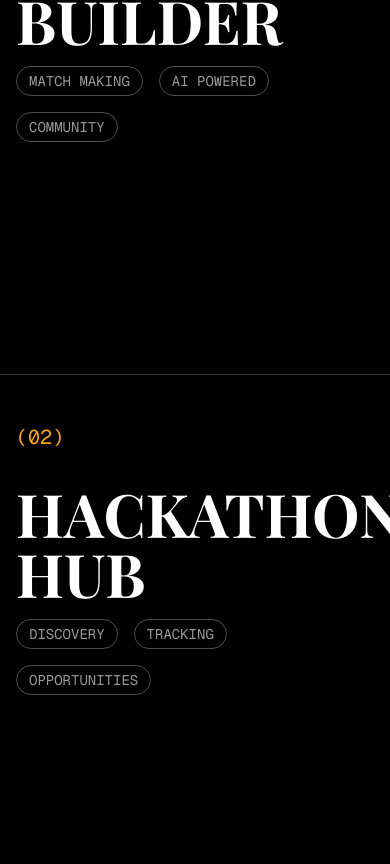
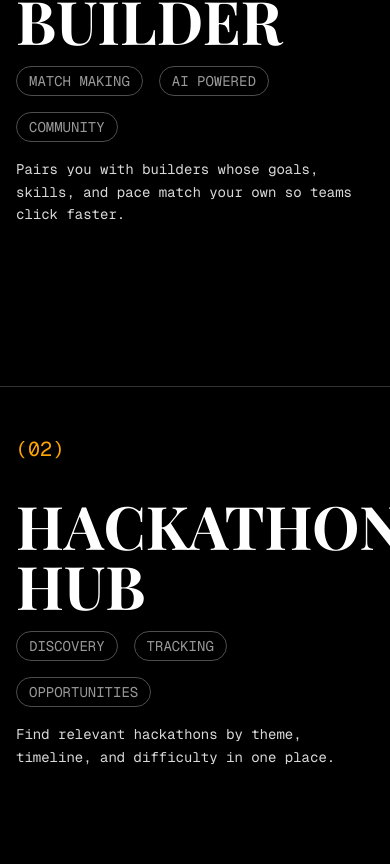
Before and after one commit to Harish-hex/Unycomb, a Next.js app: page / in a window 390 px wide. Shown: the part 1580-2444 px from the top of the page. Built offline with nearby package versions, Linux system fonts and the light colour scheme; a web font is replaced by a local one.

Commit message:
Fix platform feature descriptions visibility

```diff
--- a/components/service-card.tsx
+++ b/components/service-card.tsx
@@ -15,12 +15,12 @@ interface ServiceCardProps {
 }
 
 export function ServiceCard({ number, title, features }: ServiceCardProps) {
-  const [activeFeature, setActiveFeature] = useState<FeatureItem | null>(null)
+  const [activeFeature, setActiveFeature] = useState<FeatureItem>(features[0])
 
   return (
     <div
       className="group border-t border-white/20 py-12 hover:bg-white/5 transition-colors duration-500 cursor-pointer"
-      onMouseLeave={() => setActiveFeature(null)}
+      onMouseLeave={() => setActiveFeature(features[0])}
     >
       <div className="container mx-auto px-4 flex flex-col md:flex-row md:items-start justify-between gap-8">
         <div className="font-mono text-[#FFA500] text-xl">({number})</div>
@@ -30,24 +30,21 @@ export function ServiceCard({ number, title, features }: ServiceCardProps) {
           </h3>
           <div className="flex gap-4 flex-wrap">
             {features.map((feature) => (
-              <span
+              <button
                 key={feature.label}
-                className="px-3 py-1 border border-white/30 rounded-full text-white/60 font-mono text-sm uppercase transition-colors duration-200 hover:text-white hover:border-white/70"
+                type="button"
+                className="px-3 py-1 border border-white/30 rounded-full text-white/60 font-mono text-sm uppercase transition-colors duration-200 hover:text-white hover:border-white/70 focus-visible:text-white focus-visible:border-white/70"
                 onMouseEnter={() => setActiveFeature(feature)}
                 onFocus={() => setActiveFeature(feature)}
-                tabIndex={0}
+                title={feature.description}
               >
                 {feature.label}
-              </span>
+              </button>
             ))}
           </div>
           <div className="mt-4 min-h-14">
-            <p
-              className={`max-w-2xl text-sm md:text-base text-white/75 font-mono leading-relaxed transition-opacity duration-200 ${
-                activeFeature ? "opacity-100" : "opacity-0"
-              }`}
-            >
-              {activeFeature?.description ?? ""}
+            <p className="max-w-2xl text-sm md:text-base text-white/85 font-mono leading-relaxed transition-opacity duration-200 opacity-100">
+              {activeFeature.description}
             </p>
           </div>
         </div>
```
